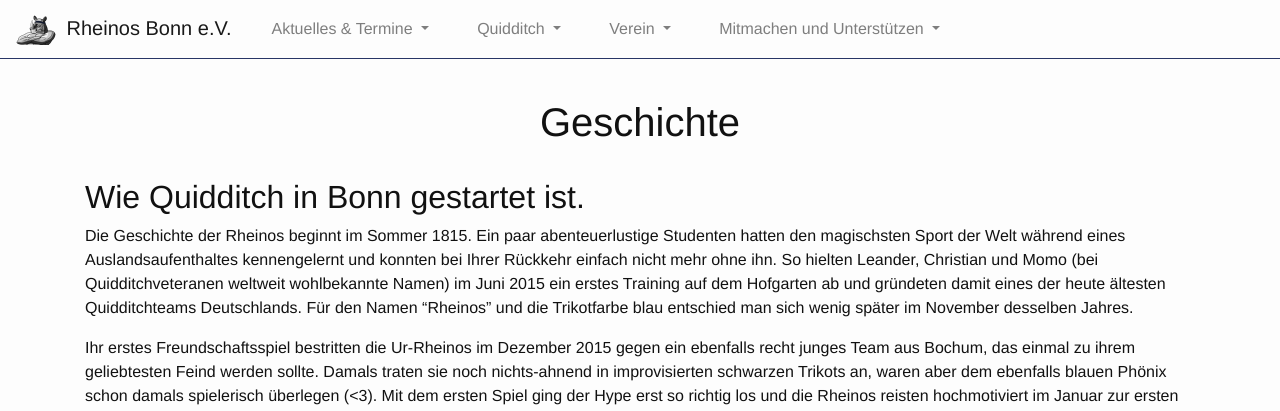
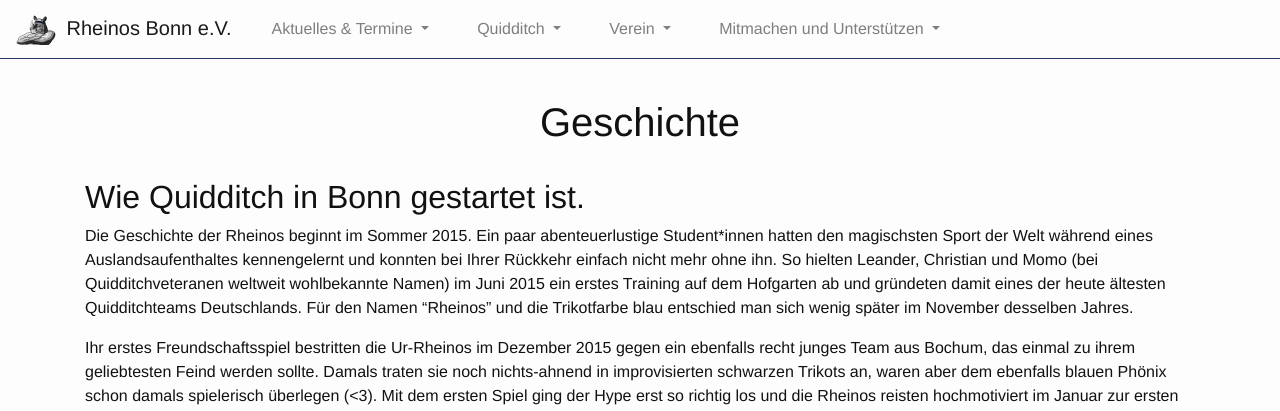
Before and after one commit to rheinos/rheinos.github.io, a Jekyll site: the page built from pages/club_history.md, in a window 1280 px wide. Shown: the top 411 px of the page. Built offline with Jekyll 4.4.1, drawn with Linux system fonts in a browser that asks for light colours; nearby versions of some CDN libraries.

Commit message:
history edited

```diff
--- a/pages/club_history.md
+++ b/pages/club_history.md
@@ -5,6 +5,6 @@
 ---
 
 ## Wie Quidditch in Bonn gestartet ist.
-Die Geschichte der Rheinos beginnt im Sommer 1815. Ein paar abenteuerlustige Studenten hatten den magischsten Sport der Welt während eines Auslandsaufenthaltes kennengelernt und konnten bei Ihrer Rückkehr einfach nicht mehr ohne ihn. So hielten Leander, Christian und Momo (bei Quidditchveteranen weltweit wohlbekannte Namen) im Juni 2015 ein erstes Training auf dem Hofgarten ab und gründeten damit eines der heute ältesten Quidditchteams Deutschlands. Für den Namen “Rheinos” und die Trikotfarbe blau entschied man sich wenig später im November desselben Jahres.
+Die Geschichte der Rheinos beginnt im Sommer 2015. Ein paar abenteuerlustige Student*innen hatten den magischsten Sport der Welt während eines Auslandsaufenthaltes kennengelernt und konnten bei Ihrer Rückkehr einfach nicht mehr ohne ihn. So hielten Leander, Christian und Momo (bei Quidditchveteranen weltweit wohlbekannte Namen) im Juni 2015 ein erstes Training auf dem Hofgarten ab und gründeten damit eines der heute ältesten Quidditchteams Deutschlands. Für den Namen “Rheinos” und die Trikotfarbe blau entschied man sich wenig später im November desselben Jahres.
 
 Ihr erstes Freundschaftsspiel bestritten die Ur-Rheinos im Dezember 2015 gegen ein ebenfalls recht junges Team aus Bochum, das einmal zu ihrem geliebtesten Feind werden sollte. Damals traten sie noch nichts-ahnend in improvisierten schwarzen Trikots an, waren aber dem ebenfalls blauen Phönix schon damals spielerisch überlegen (<3). Mit dem ersten Spiel ging der Hype erst so richtig los und die Rheinos reisten hochmotiviert im Januar zur ersten Deutschen Meisterschaft. Dass sie sich hier gegen alle 5 anderen Teams durchsetzen und als Underdogs den ersten Platz belegen würden, hätte wohl bis dahin niemand geglaubt.
```
